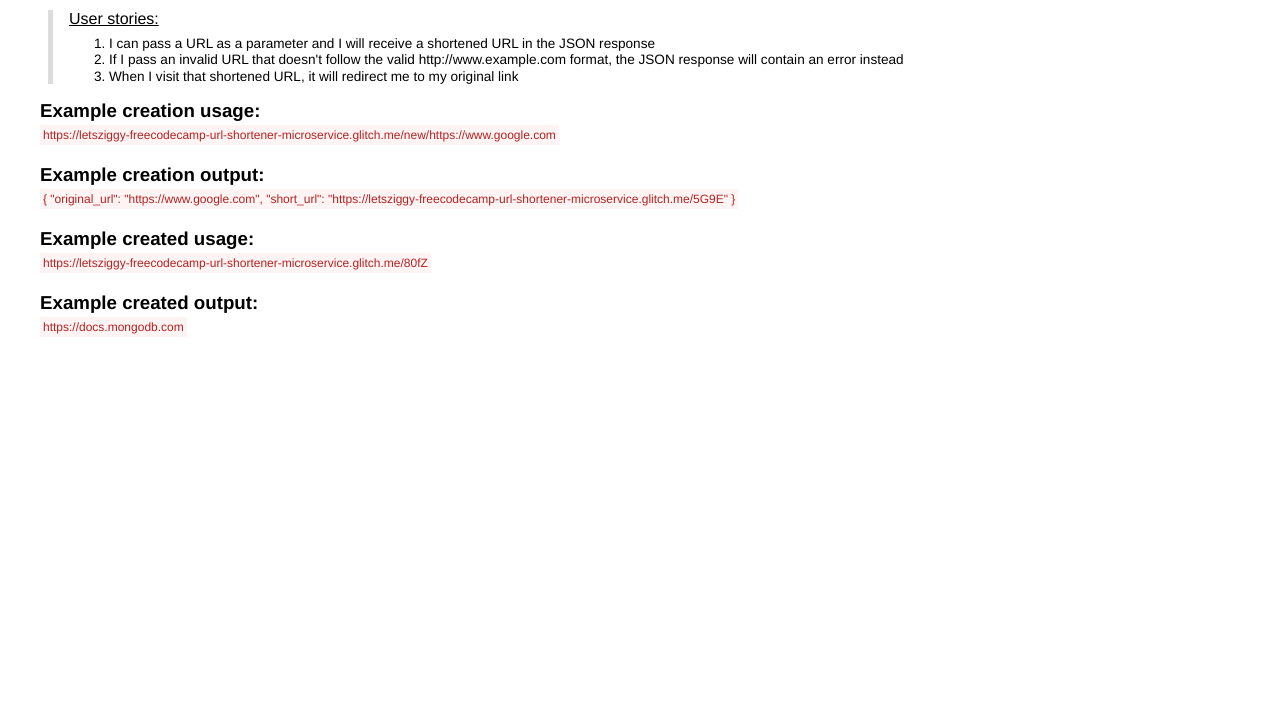
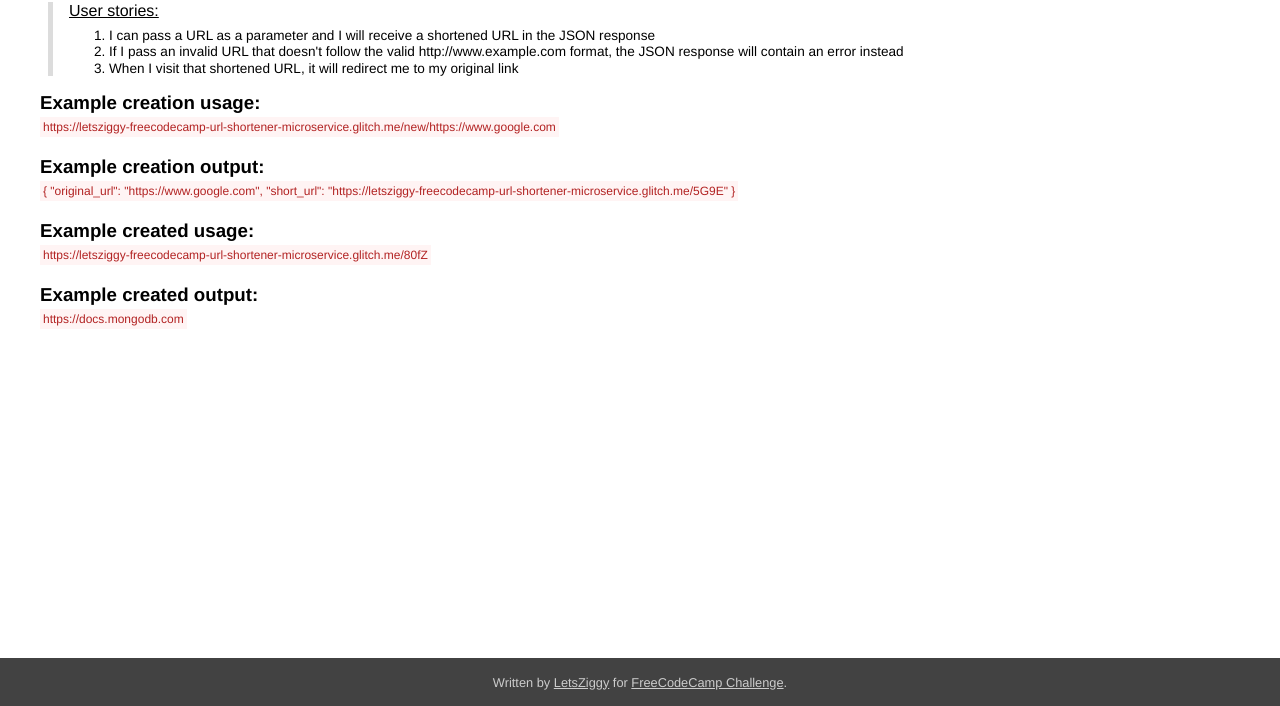
Before and after one commit to LetsZiggy/FreeCodeCamp-URL-Shortener-Microservice, a website: page www/index.html in a window 1280 px wide. Shown: the part 94-800 px from the top of the page. Drawn offline with Linux system fonts and the light colour scheme.

Commit message:
🌭💐 Updated with Glitch

```diff
--- a/www/index.html
+++ b/www/index.html
@@ -27,5 +27,8 @@
     <span>https://letsziggy-freecodecamp-url-shortener-microservice.glitch.me/80fZ</span>
     <h3>Example created output:</h3>
     <span>https://docs.mongodb.com</span>
+    <div id="footer">
+      <div id="footer-note">Written by <a class="footer-link" href="https://www.freecodecamp.org/letsziggy" target="_blank">LetsZiggy</a> for <a class="footer-link" href="https://www.freecodecamp.org/challenges/url-shortener-microservice" target="_blank">FreeCodeCamp Challenge</a>.</div>
+    </div>
   </body>
 </html>
--- a/www/style.css
+++ b/www/style.css
@@ -1,6 +1,6 @@
 body {
   font-family: Helvetica, sans-serif;
-   padding: 1rem 2rem;
+  padding: 0.5rem 2rem;
 }
 div {
   padding-left: 1rem;
@@ -41,3 +41,49 @@
   -webkit-margin-end: 0rem;
   margin: 1rem 0rem 0rem 0rem;
 }
+#footer {
+  position: absolute;
+  padding: 0rem;
+  margin: 0rem;
+  border: 0rem;
+  left: 0rem;
+  bottom: 0rem;
+  display: -webkit-box;
+  display: -ms-flexbox;
+  display: flex;
+  -webkit-box-orient: horizontal;
+  -webkit-box-direction: normal;
+      -ms-flex-direction: row;
+          flex-direction: row;
+  -webkit-box-pack: center;
+      -ms-flex-pack: center;
+          justify-content: center;
+  -webkit-box-align: center;
+      -ms-flex-align: center;
+          align-items: center;
+  -ms-flex-line-pack: center;
+      align-content: center;
+  width: 100vw;
+  height: 3rem;
+  background-color: #424242;
+  color: #CCC;
+  -webkit-box-sizing: border-box;
+          box-sizing: border-box;
+  -webkit-user-select: none;
+     -moz-user-select: none;
+      -ms-user-select: none;
+          user-select: none;
+  font-size: 0.8rem;
+}
+#footer #footer-note {
+  padding: 0rem;
+  margin: 0rem;
+  border: 0rem;
+}
+#footer #footer-note .footer-link {
+  color: #CCC;
+  -webkit-user-select: none;
+     -moz-user-select: none;
+      -ms-user-select: none;
+          user-select: none;
+}
```
Lines whose indentation alone changed are shown as unchanged.
